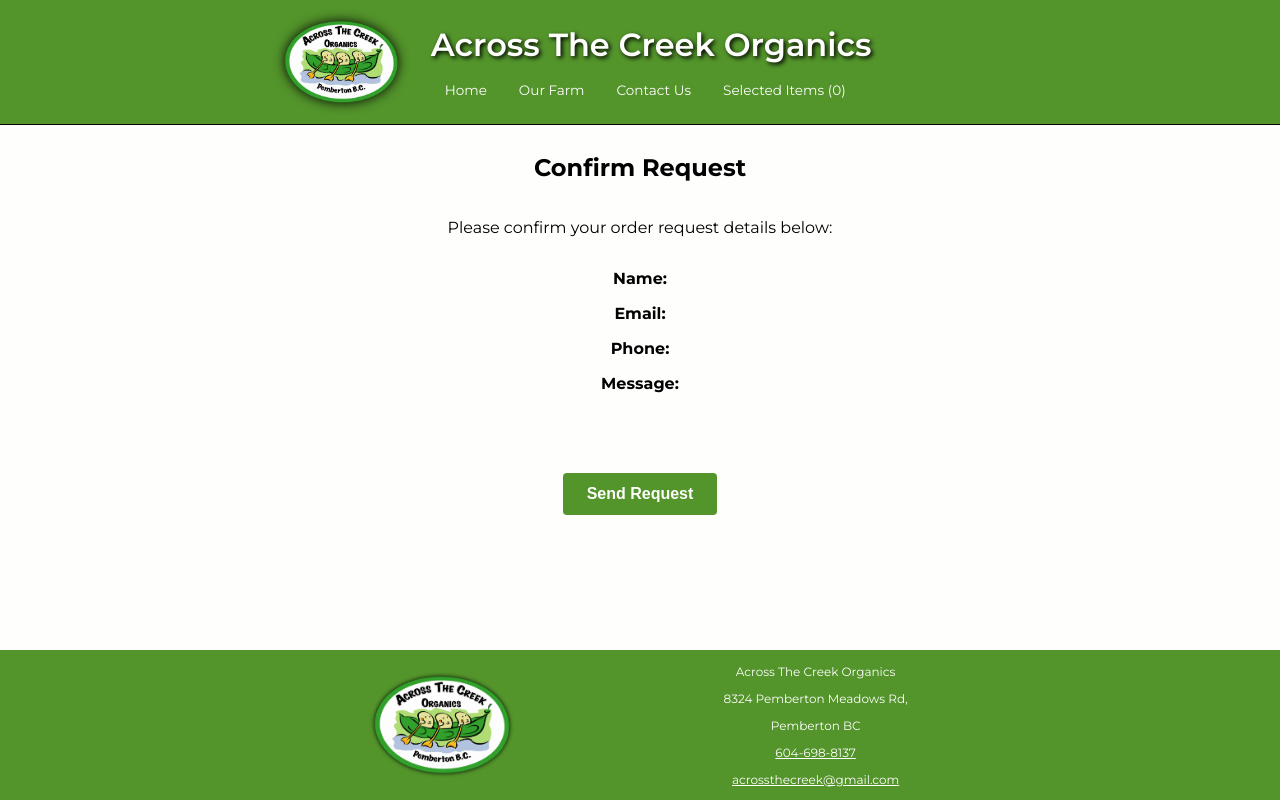
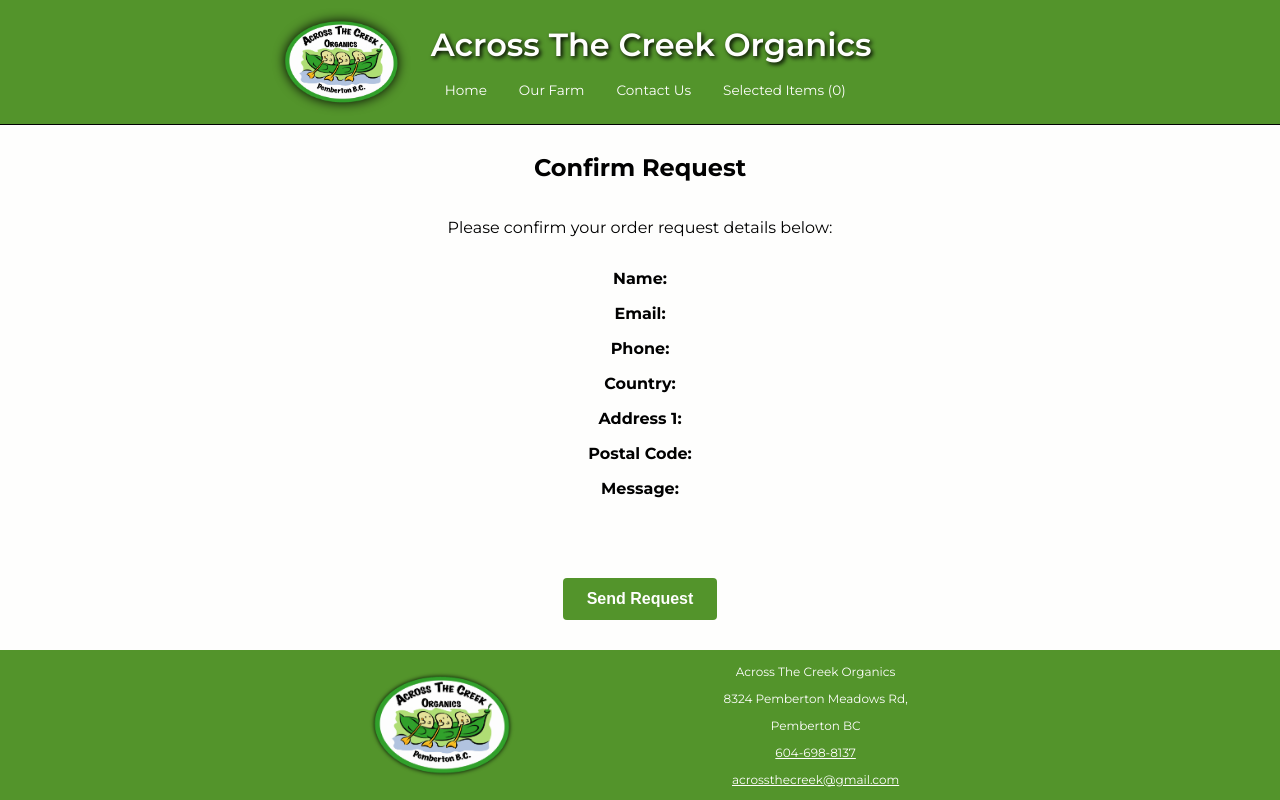
Before and after one commit to Jesse-D-Miller/AcrossTheCreekOrganics, a React (Vite) app: page /confirm-order in a window 1280 px wide. Built offline with nearby package versions, Linux system fonts and the light colour scheme.

Commit message:
confirm info now shows address

```diff
--- a/src/components/ConfirmOrder.jsx
+++ b/src/components/ConfirmOrder.jsx
@@ -49,6 +49,25 @@
           <strong>Phone:</strong> {userDetails.phone}
         </p>
         <p>
+          <strong>Country:</strong> {userDetails.country}
+        </p>
+        {(userDetails.country === "Canada" || userDetails.country === "United States") && (
+          <p>
+            <strong>Province/State:</strong> {userDetails.province}
+          </p>
+        )}
+        <p>
+          <strong>Address 1:</strong> {userDetails.address1}
+        </p>
+        {userDetails.address2 && (
+          <p>
+            <strong>Address 2:</strong> {userDetails.address2}
+          </p>
+        )}
+        <p>
+          <strong>Postal Code:</strong> {userDetails.postalCode}
+        </p>
+        <p>
           <strong>Message:</strong> {userDetails.message}
         </p>
       </div>
```
Also changed, not shown: api/sendOrder.js (+7 -0 lines).
